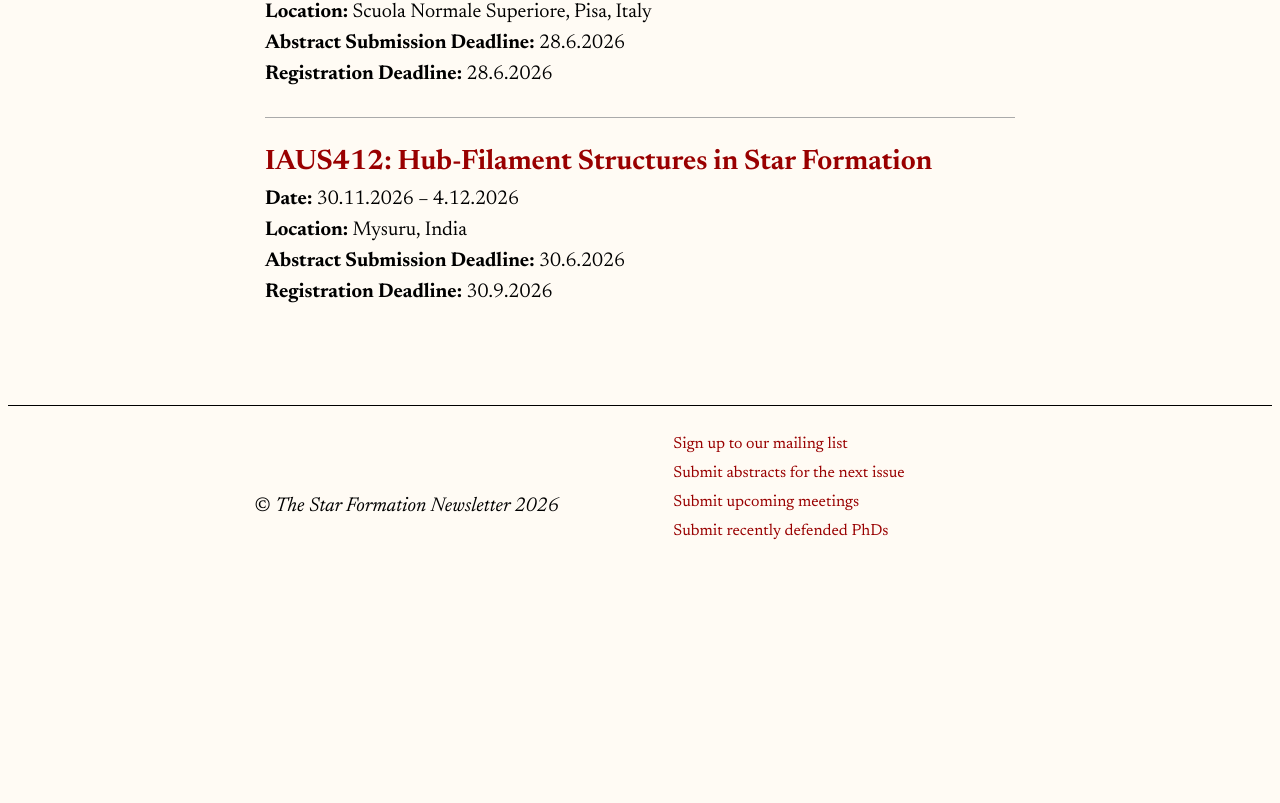
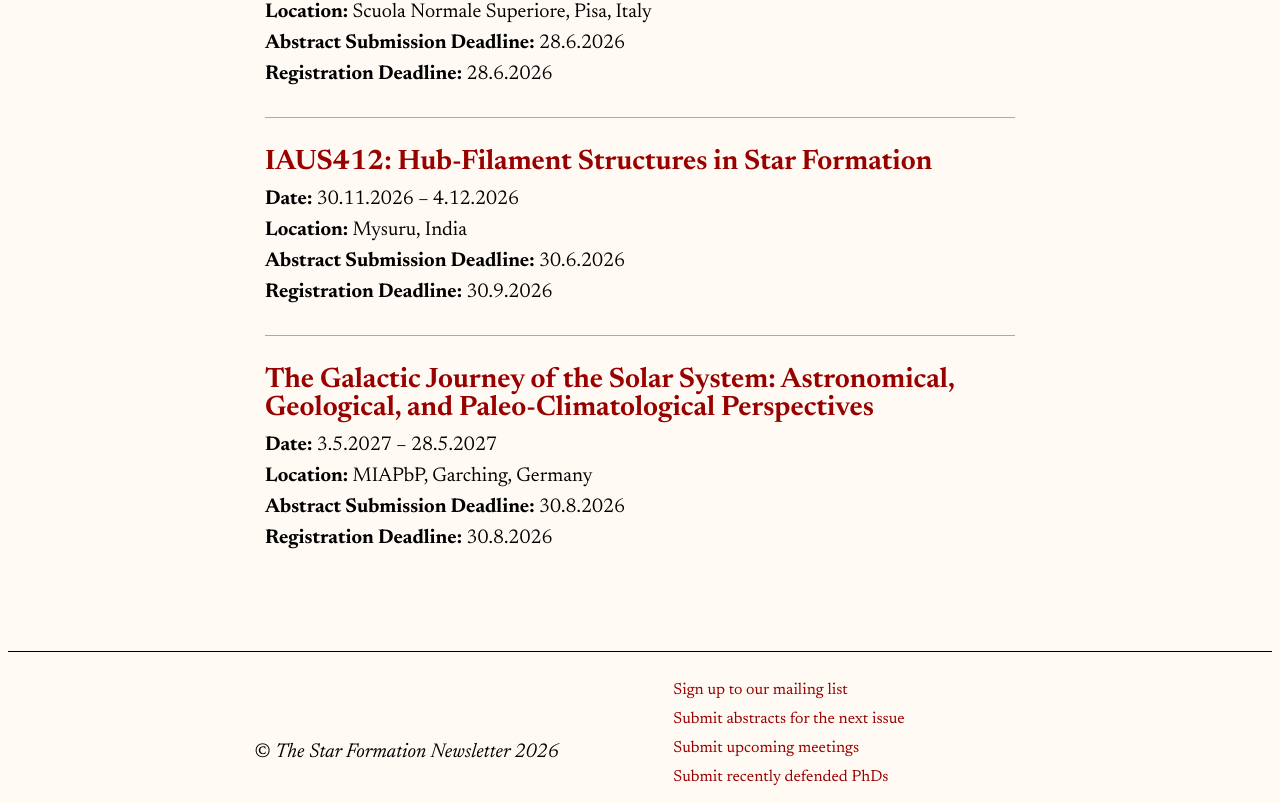
Before and after one commit to starformationnews/website, a SvelteKit app: page /meetings in a window 1280 px wide. Shown: the part 3344-4147 px from the top of the page. Before the commit the page ends 3901 px from the top, so only its background shows below. Built offline with nearby package versions, Linux system fonts and the light colour scheme; some icons are missing.

Commit message:
Updated meetings: MIAPbP

```diff
--- a/src/routes/meetings/Meetings.svelte
+++ b/src/routes/meetings/Meetings.svelte
@@ -95,6 +95,12 @@
 <p><strong>Abstract Submission Deadline:</strong> 30.6.2026 </p>
 <p><strong>Registration Deadline:</strong> 30.9.2026 </p>
 
+<h3> <a href="https://www.munich-iapbp.de/activities/activities-2027/solar-system" target="_blank">The Galactic Journey of the Solar System: Astronomical, Geological, and Paleo-Climatological Perspectives</a> </h3>
+<p><strong>Date:</strong> 3.5.2027 – 28.5.2027 </p>
+<p><strong>Location:</strong> MIAPbP, Garching, Germany</p>
+<p><strong>Abstract Submission Deadline:</strong> 30.8.2026</p>
+<p><strong>Registration Deadline:</strong> 30.8.2026</p>
+
 <style>
     h3 {
         border-top: 1px solid var(--color-lightgrey);
```
